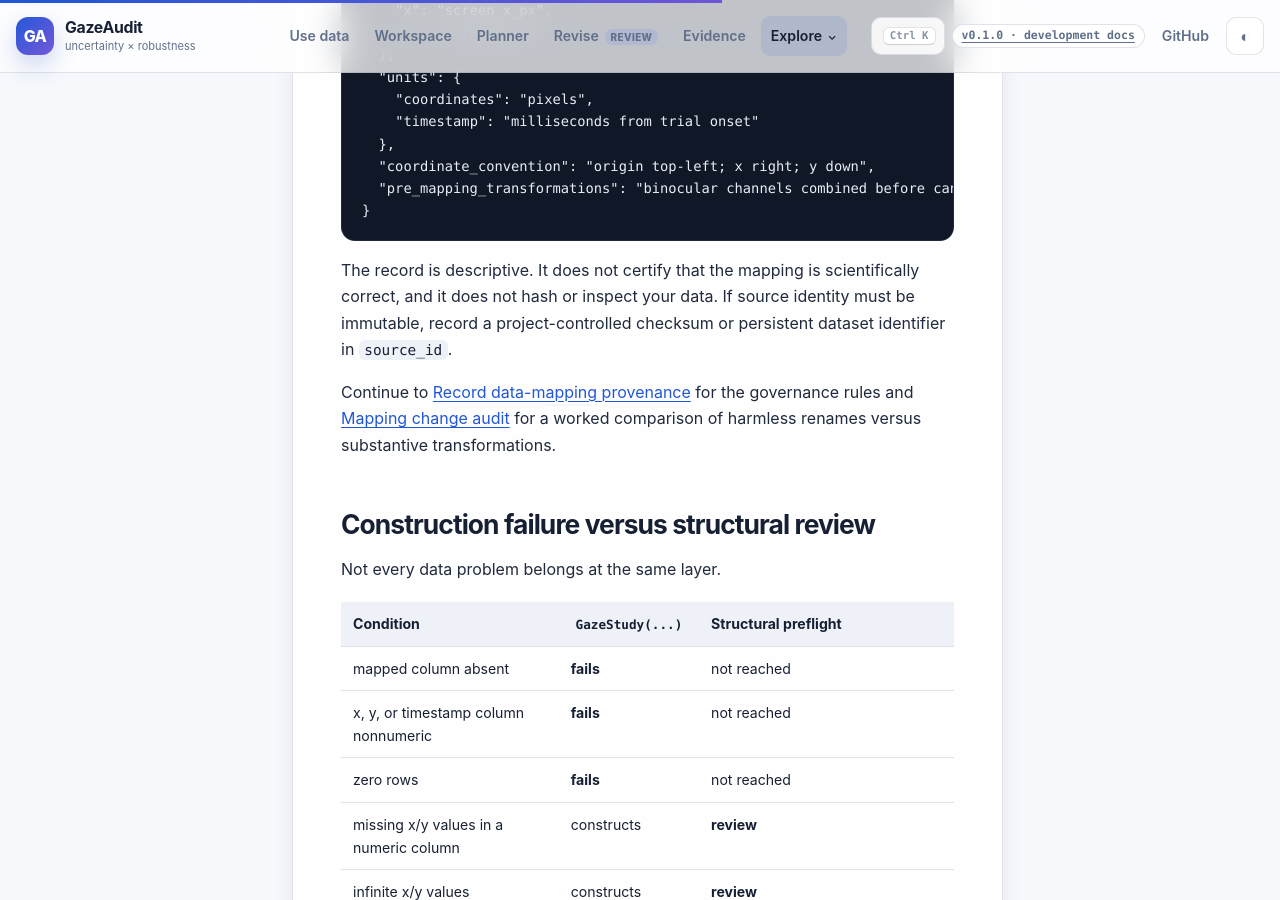
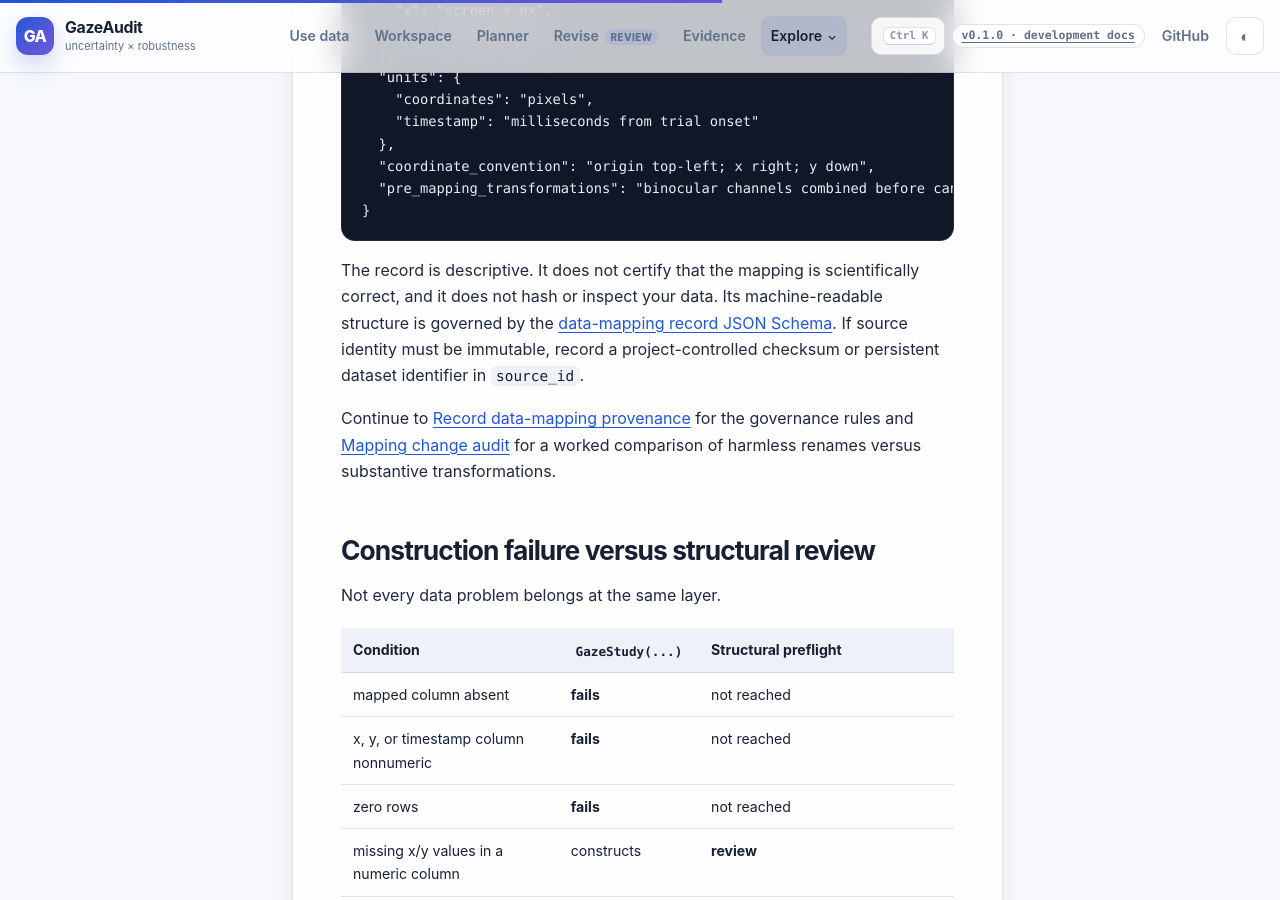
Before and after one commit to stefanosbalaskas/GazeAudit, a Jekyll site: the page built from docs/data-contract.md, in a window 1280 px wide and 900 px high, scrolled down 4519 px. Built offline with Jekyll 4.4.1, drawn with Linux system fonts in a browser that asks for light colours.

Commit message:
docs: link mapping record schema

````diff
--- a/docs/data-contract.md
+++ b/docs/data-contract.md
@@ -192,7 +192,7 @@ The generated JSON uses a small documentation schema:
 }
 ```
 
-The record is descriptive. It does not certify that the mapping is scientifically correct, and it does not hash or inspect your data. If source identity must be immutable, record a project-controlled checksum or persistent dataset identifier in `source_id`.
+The record is descriptive. It does not certify that the mapping is scientifically correct, and it does not hash or inspect your data. Its machine-readable structure is governed by the [data-mapping record JSON Schema]({{ '/assets/data-mapping-record.schema.json' | relative_url }}). If source identity must be immutable, record a project-controlled checksum or persistent dataset identifier in `source_id`.
 
 Continue to [Record data-mapping provenance]({{ '/docs/guides/data-mapping-provenance/' | relative_url }}) for the governance rules and [Mapping change audit]({{ '/docs/examples/data-mapping-change-audit/' | relative_url }}) for a worked comparison of harmless renames versus substantive transformations.
 
````
